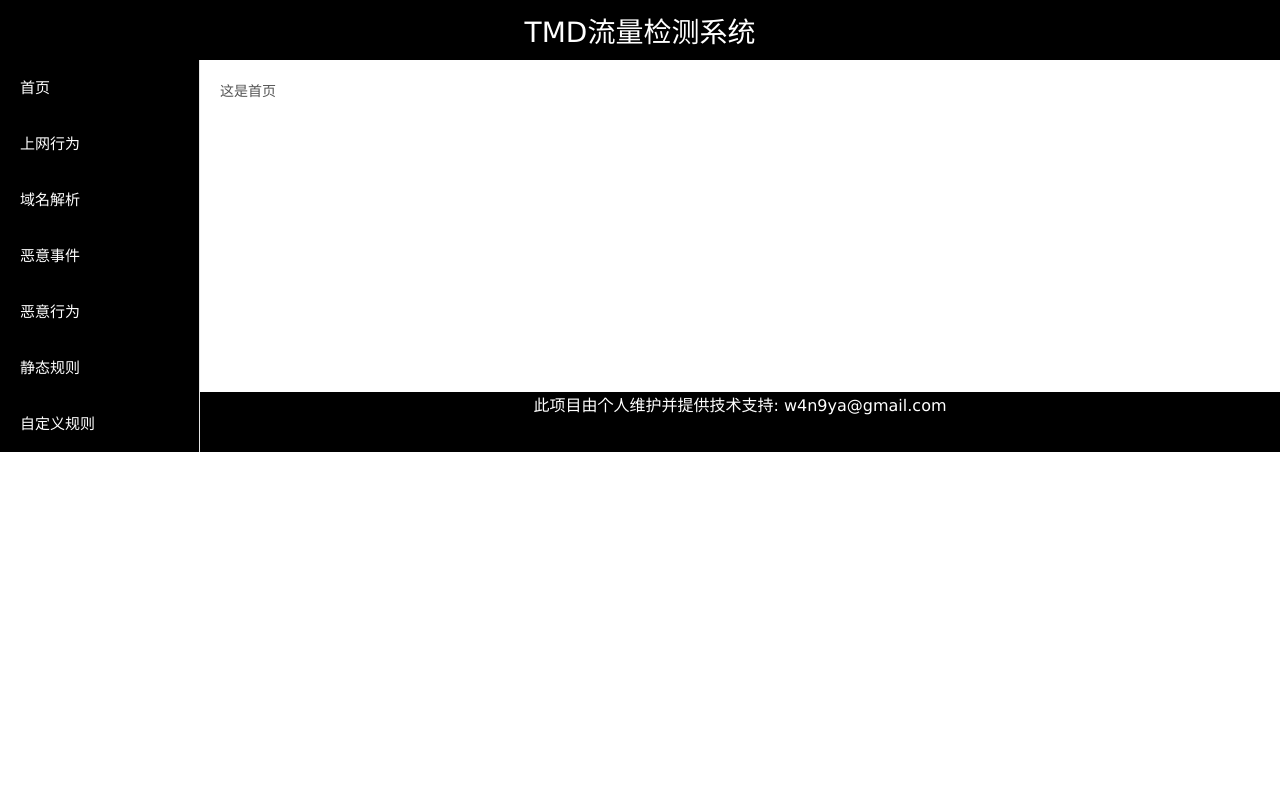
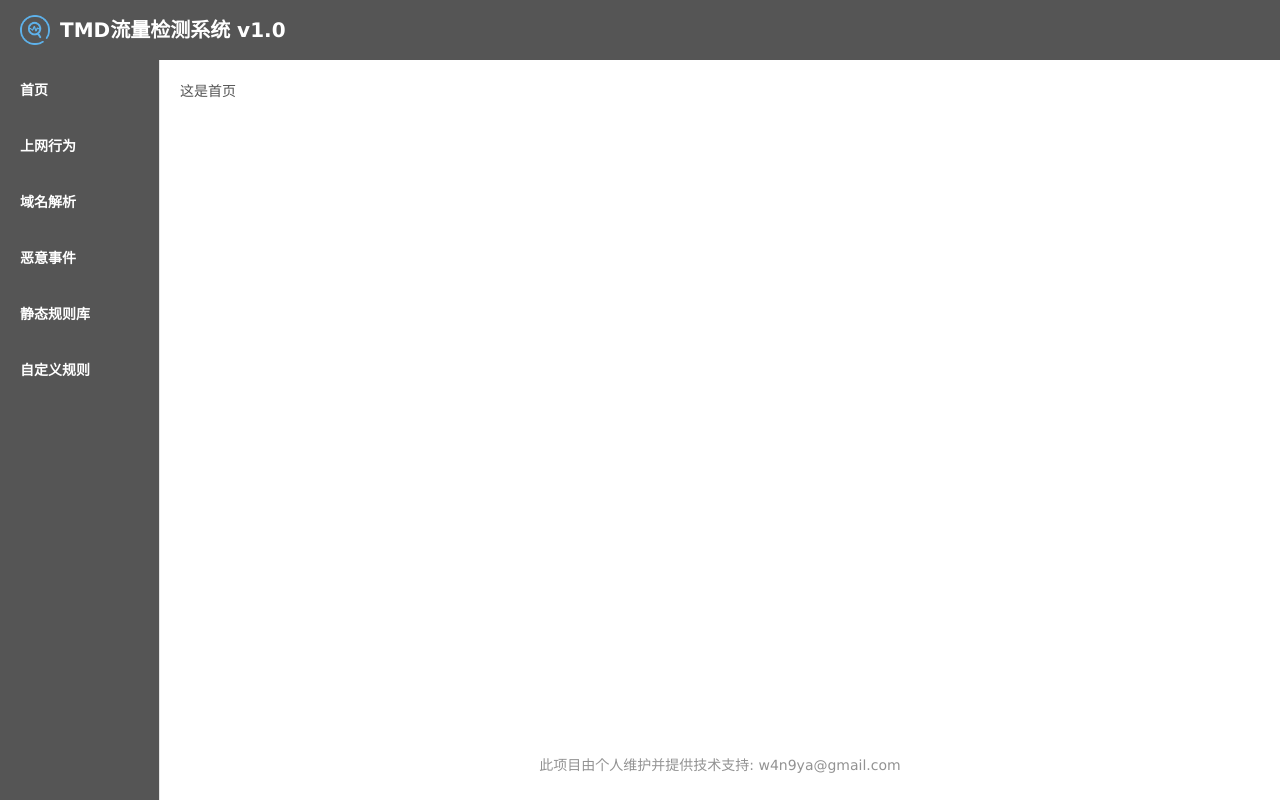
Before and after one commit to w4n9H/tmd-frontend, a Vue app: page /#/index in a window 1280 px wide. Built offline with nearby package versions, Linux system fonts and the light colour scheme.

Commit message:
update: 布局组件页面和样式

```diff
--- a/src/components/Layout.vue
+++ b/src/components/Layout.vue
@@ -1,19 +1,24 @@
 <template>
-  <div>
+  <div class="layout">
     <el-container>
       <el-header>
-        <div class="title-wrapper">{{ tmd_title }}</div>
+        <div class="title-wrapper">
+          <div class="logo">
+              <img :src="logo">
+          </div>
+          <div>
+            <span>{{ tmd_title }}</span>
+          </div>
+        </div>
       </el-header>
       <el-container>
-        <el-aside width="200px" height="100%">
-          <el-menu :default-active="active_index" background-color="#000"
-                   text-color="#fff" active-text-color="#5eb2eb" router>
+        <el-aside width="160px">
+          <el-menu :default-active="active_index" text-color="#fff" active-text-color="#5eb2eb" router>
             <el-menu-item index="index">首页</el-menu-item>
             <el-menu-item index="http_event">上网行为</el-menu-item>
             <el-menu-item index="dns_event">域名解析</el-menu-item>
             <el-menu-item index="mal_event">恶意事件</el-menu-item>
-            <el-menu-item index="mal_behavior">恶意行为</el-menu-item>
-            <el-menu-item index="rule_static">静态规则</el-menu-item>
+            <el-menu-item index="rule_static">静态规则库</el-menu-item>
             <el-menu-item index="rule_custom">自定义规则</el-menu-item>
           </el-menu>
         </el-aside>
@@ -31,11 +36,14 @@
 </template>
 
 <script>
+import logo from '../image/logo.png'
+
 export default {
   name: 'Layout',
   data () {
     return {
-      tmd_title: 'TMD流量检测系统',
+      logo: logo,
+      tmd_title: 'TMD流量检测系统 v1.0',
       active_index: ''
     }
   }
@@ -43,24 +51,49 @@ export default {
 </script>
 
 <style scoped>
+.layout{
+  height: 100%;
+}
+.el-container{
+  height: 100%;
+}
 .el-header {
-  background: #000;
+  background: #555555;
 }
-.title-wrapper {
-  font-size: 28px;
-  text-align: center;
-  padding: 10px 10px;
-  color: #fff;
+.title-wrapper{
+  color: white;
+  display: flex;
+  height: 60px;
+  line-height: 60px;
+  font-size: 20px;
+  font-weight: 700;
+  vertical-align: middle;
 }
-.el-aside {
+.logo {
+  flex: 0 0 40px;
+}
+img {
+  margin-top: 15px;
+  width: 30px;
+}
+.el-menu {
+  height: 100%;
+  background: #555555;
 }
 .el-menu-item {
-  font-size: 15px;
+  color: white;
+  font-size: 14px;
+  line-height: 60px;
+  font-weight: 600;
+  display: flex;
+  vertical-align: middle;
 }
 .el-footer {
-  font-size: 16px;
+  color: #929292;
+  background: #fff;
+  height: 50px;
+  line-height: 50px;
   text-align: center;
-  background: #000;
-  color: #fff;
+  font-size: 14px;
 }
 </style>
```
